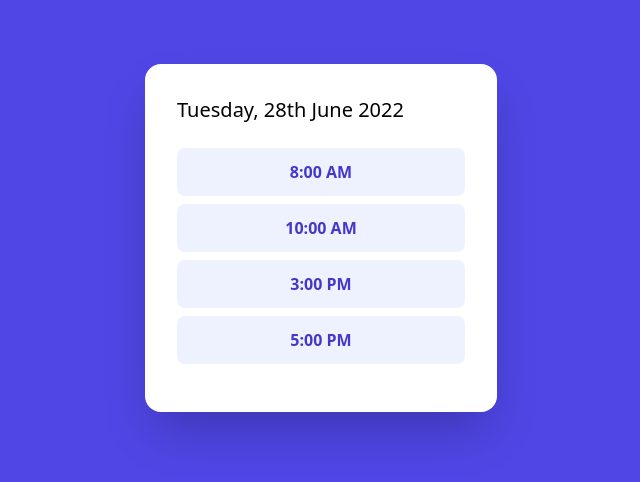
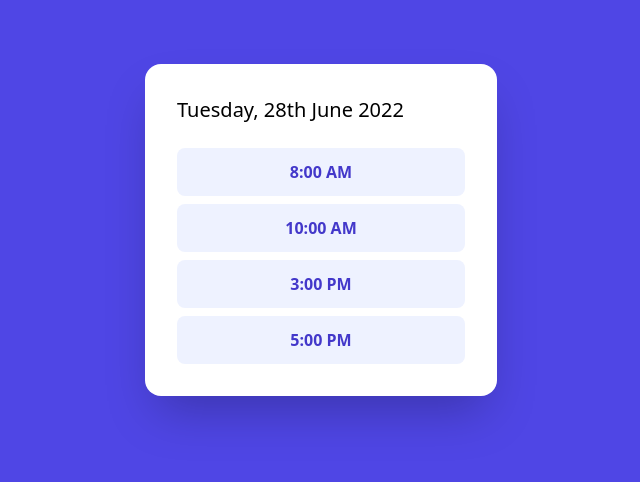
Before and after one commit to pro-tailwind/workshop-gymnastics-companion-site, a React (Vite) app: page /exercises/slide-in-confirmation in a window 1280 px wide. Shown: the top 482 px of the page, without its empty margins (319-959 px from the left). Built offline with nearby package versions, Linux system fonts and the light colour scheme.

Commit message:
padding tweaks on slide-in-confirm example

```diff
--- a/src/exercises/slide-in-confirmation/index.jsx
+++ b/src/exercises/slide-in-confirmation/index.jsx
@@ -11,7 +11,7 @@ export default function SlideInConfirmation() {
       <div className="mx-auto w-full max-w-lg p-16">
         <div className="mx-4 rounded-2xl bg-white p-8 shadow-2xl">
           <h2 className="text-xl font-medium">Tuesday, 28th June 2022</h2>
-          <ul className="mt-6 space-y-2 pb-4">
+          <ul className="mt-6 space-y-2">
             {times.map((time) => {
               const isSelected = time === selectedTime
               return (
--- a/src/solutions/slide-in-confirmation/index.jsx
+++ b/src/solutions/slide-in-confirmation/index.jsx
@@ -11,7 +11,7 @@ export default function SlideInConfirmation() {
       <div className="mx-auto w-full max-w-lg p-16">
         <div className="mx-4 rounded-2xl bg-white p-8 shadow-2xl">
           <h2 className="text-xl font-medium">Tuesday, 28th June 2022</h2>
-          <ul className="-mx-4 mt-6 space-y-2 overflow-y-auto px-4 pb-4">
+          <ul className="-mx-4 mt-6 space-y-2 overflow-y-auto px-4">
             {times.map((time) => {
               const isSelected = time === selectedTime
               return (
```
